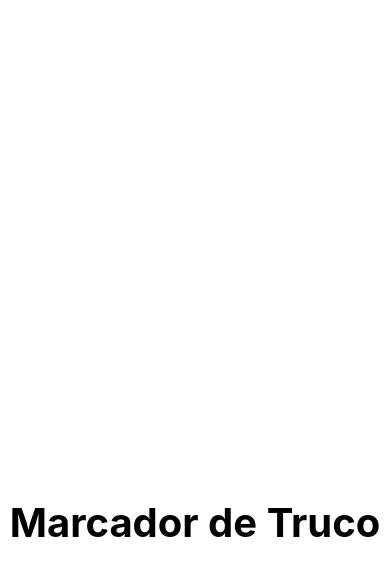
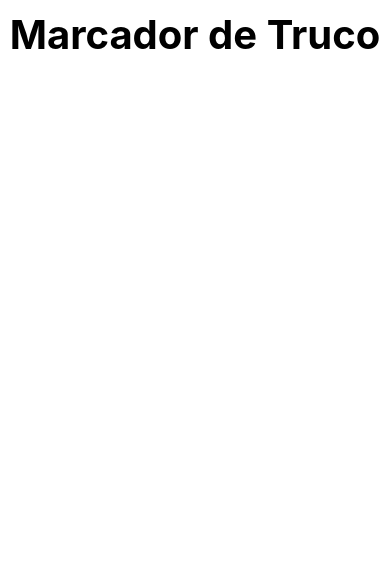
Before and after one commit to ThiagoBeppler/marcador-truco-app, a React Native app: screen / in a window 390 px wide. Shown: the top 576 px of the page. Built offline with nearby package versions, Linux system fonts and the light colour scheme.

Commit message:
align title

```diff
--- a/App.tsx
+++ b/App.tsx
@@ -5,25 +5,23 @@ import { StyleSheet, Text, View } from 'react-native';
 export default function App() {
 
   return (
-    <View style={styles.container}>
+
+    <>
       <Text style={styles.title}>Marcador de Truco</Text>
 
-    </View>
+    </>
+
 
   );
 }
 
 const styles = StyleSheet.create({
-  container: {
+
+  title: {
     flex: 1,
-    backgroundColor: '#fff',
-    alignItems: 'center',
-    justifyContent: 'center',
-  },
-  title: {
-    marginTop: 200,
+    marginTop: 10,
     fontSize: 40,
     fontWeight: 'bold',
-   alignItems: 'center'
+    textAlign: 'center'
   }
 });
```
